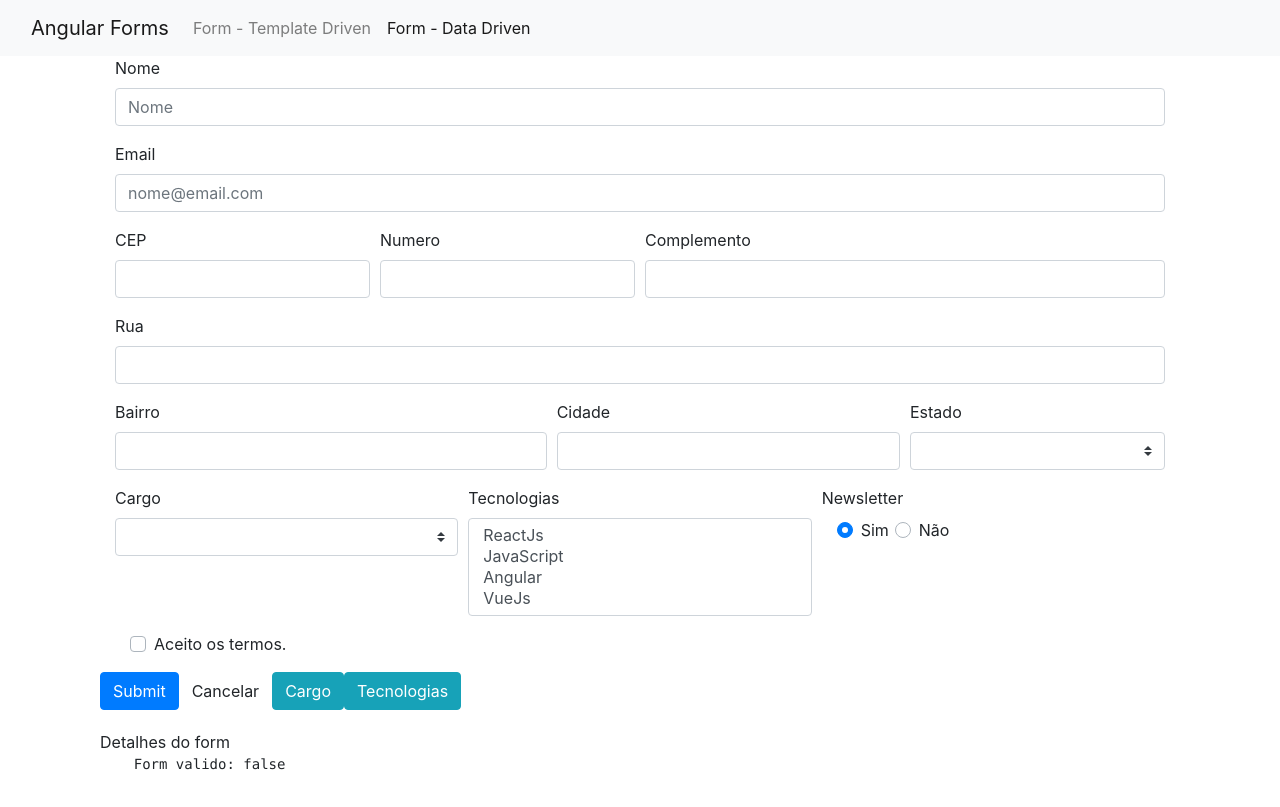
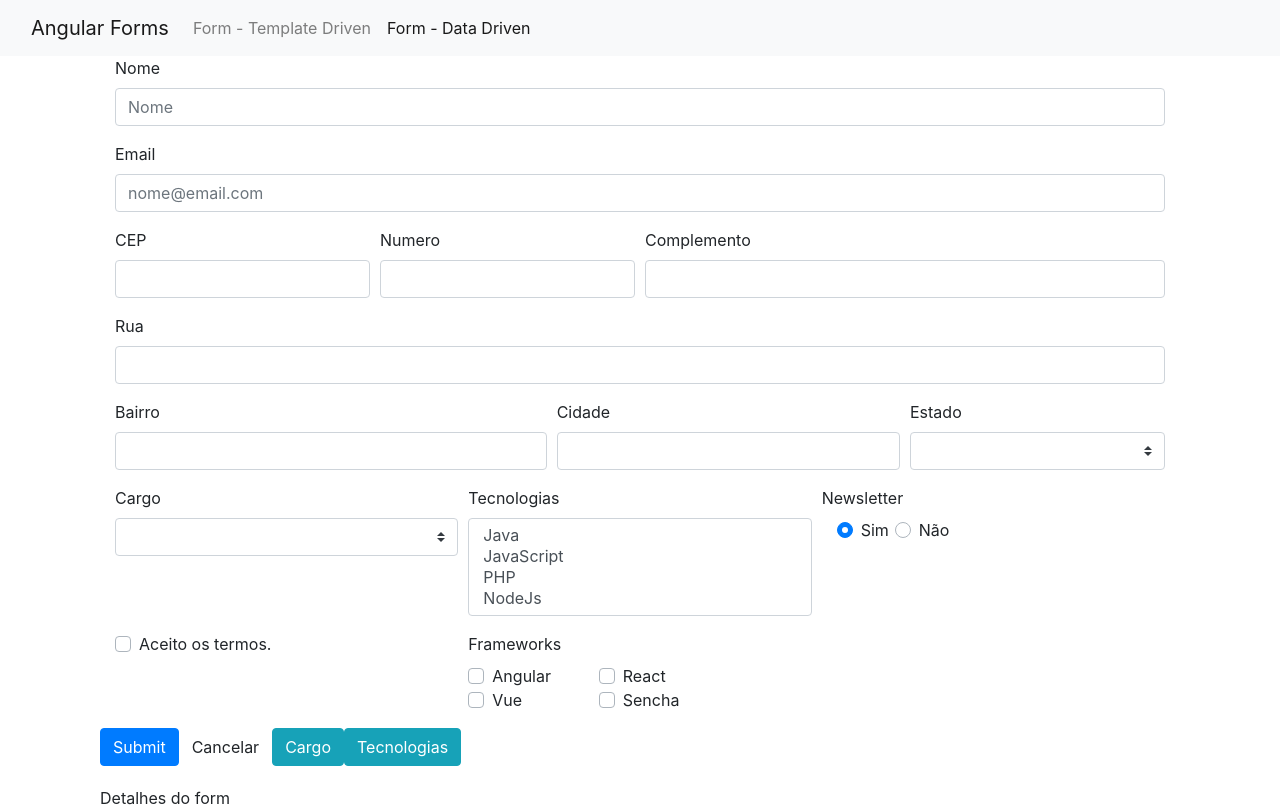
Before and after one commit to MaryanaMarinho/curso-angular, an Angular app in the folder forms/: page /dataForm in a window 1280 px wide. Shown: the top 807 px of the page. Built offline with nearby package versions, Linux system fonts and the light colour scheme.

Commit message:
Formulários reativos: FormArray: Checkboxes Dinâmicos

```diff
--- a/forms/src/app/data-form/data-form.component.html
+++ b/forms/src/app/data-form/data-form.component.html
@@ -172,17 +172,36 @@
     </div>
 
     <div class="form-group" class="col-sm-12">
+      <div class="form-row">
 
-      <div class="form-group">
-        <div class="col-md-3" [ngClass]="aplicaCssErro('termos')">
-          <div class="custom-control custom-checkbox">
-            <input type="checkbox" class="custom-control-input" id="Check" formControlName="termos" [ngClass]="aplicaCssErro('termos')">
-            <label class="custom-control-label" for="Check">Aceito os termos.</label>
-          </div>
-          <div *ngIf="!this.formulario.get('termos').valid" class="alert alert-danger" role="alert">
+        <div class="form-group col-4">
+          <div [ngClass]="aplicaCssErro('termos')">
+            <div class="custom-control custom-checkbox">
+              <input type="checkbox" class="custom-control-input" id="Check" formControlName="termos" [ngClass]="aplicaCssErro('termos')">
+              <label class="custom-control-label" for="Check">Aceito os termos.</label>
+            </div>
+            <div *ngIf="!this.formulario.get('termos').valid" class="alert alert-danger" role="alert">
               Por favor, aceite os termos.
             </div>
+          </div>
+
         </div>
+
+        <div class="form-group col-4">
+            <div [ngClass]="aplicaCssErro('frameworks')">
+              <label for="frameworks">Frameworks</label>
+              <div id="frameworks">
+                <div class="custom-control custom-checkbox custom-control-inline col-sm-4"
+                formArrayName="frameworks" *ngFor="let item of formulario.get('frameworks').controls; let i = index">
+                  <input type="checkbox" class="custom-control-input" id="{{frameworks[i]}}"
+                  [formControlName]="i" [ngClass]="aplicaCssErro('frameworks')">
+                  <label class="custom-control-label" for="{{frameworks[i]}}" >{{frameworks[i]}}</label>
+                </div>
+
+              </div>
+
+            </div>
+          </div>
       </div>
     </div>
 
--- a/forms/src/app/data-form/data-form.component.ts
+++ b/forms/src/app/data-form/data-form.component.ts
@@ -4,7 +4,7 @@ import { EstadoBr } from './../shared/models/estado-br';
 import { DropdownService } from './../shared/services/dropdown.service';
 import { HttpClient } from '@angular/common/http';
 import { Component, OnInit } from '@angular/core';
-import { FormGroup, FormBuilder, Validators } from '@angular/forms';
+import { FormGroup, FormBuilder, Validators, FormControl } from '@angular/forms';
 
 @Component({
   selector: 'app-data-form',
@@ -19,6 +19,8 @@ export class DataFormComponent implements OnInit {
   cargos: any[];
   tecnologias: any[];
   newsletterOp: any[];
+
+  frameworks = ['Angular', 'React', 'Vue', 'Sencha'];
 
   constructor(
     private formBuilder: FormBuilder,
@@ -66,16 +68,42 @@ export class DataFormComponent implements OnInit {
       cargo: [null],
       tecnologias: [null],
       newsletter: ['s'],
-      termos: [null, Validators.pattern('true')]
+      termos: [null, Validators.pattern('true')],
+      frameworks: this.buildFrameworks()
     });
+  }
+
+  buildFrameworks() {
+
+    const values = this.frameworks.map(v => new FormControl(false));
+    return this.formBuilder.array(values);
+
+    /* this.formBuilder.array( [
+      new FormControl(false),
+      new FormControl(false),
+      new FormControl(false),
+      new FormControl(false)
+    ]); */
   }
 
   onSubmit() {
     console.log(this.formulario.value);
 
+    // fazendo uma copia do formulario
+    let valueSubmit = Object.assign({}, this.formulario.value);
+
+    valueSubmit = Object.assign(valueSubmit, {
+      frameworks: valueSubmit.frameworks
+      .map((v, i) => v ? this.frameworks[i] : null) //transformando os dados que tao indo true para o nome
+      .filter(v => v !== null) // filtrando para nao pegar se tiver null
+    });
+
+    console.log(valueSubmit);
+
+
     if (this.formulario.valid) {
 
-      this.http.post('https://httpbin.org/post', JSON.stringify(this.formulario.value))
+      this.http.post('https://httpbin.org/post', JSON.stringify(valueSubmit))
         .subscribe(dados => {
           console.log(dados);
 
--- a/forms/src/app/shared/services/dropdown.service.ts
+++ b/forms/src/app/shared/services/dropdown.service.ts
@@ -24,10 +24,10 @@ export class DropdownService {
 
   getTecnologias() {
     return [
-      { nome: 'react', desc: 'ReactJs'},
+      { nome: 'java', desc: 'Java'},
       { nome: 'javascript', desc: 'JavaScript'},
-      { nome: 'angular', desc: 'Angular'},
-      { nome: 'vue', desc: 'VueJs'}
+      { nome: 'php', desc: 'PHP'},
+      { nome: 'node', desc: 'NodeJs'}
     ];
   }
 
```
